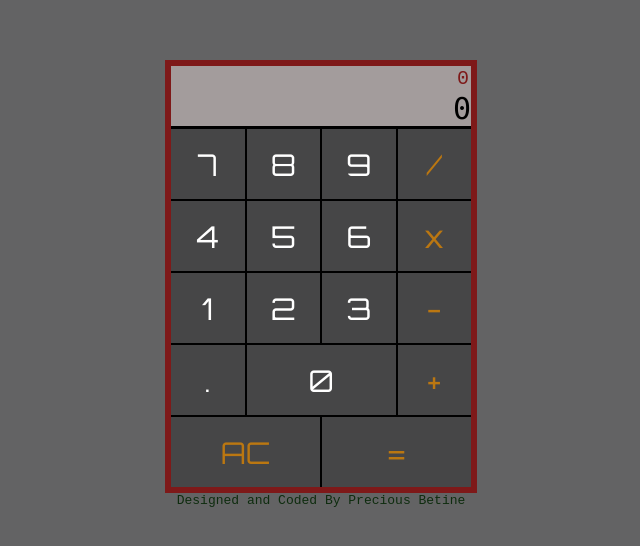
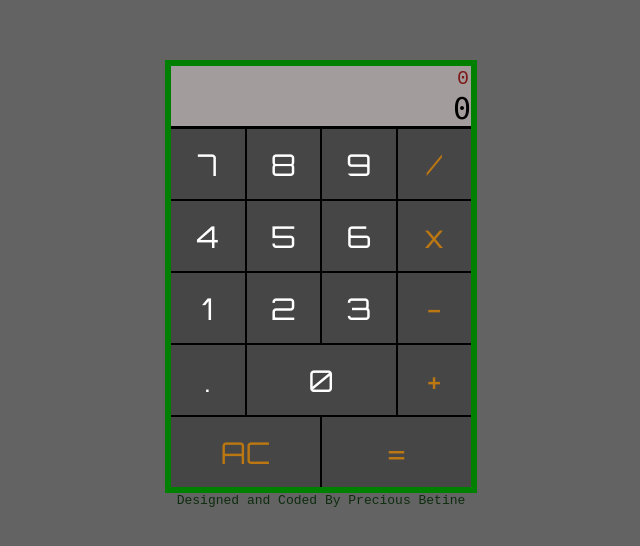
Before and after one commit to preciousbetine/javascript-calculator, a React (Create React App) app: page / in a window 1280 px wide. Shown: the part 116-662 px from the top of the page, without its empty margins (319-959 px from the left). Built offline with nearby package versions, Linux system fonts and the light colour scheme.

Commit message:
Testing github actions

```diff
--- a/src/App.css
+++ b/src/App.css
@@ -17,7 +17,7 @@ p{
 
 #calculator
 {
-  border: 6px solid rgb(126, 25, 25);
+  border: 6px solid green;
   display: flex;
   flex-direction: column;
   background: black;
```
